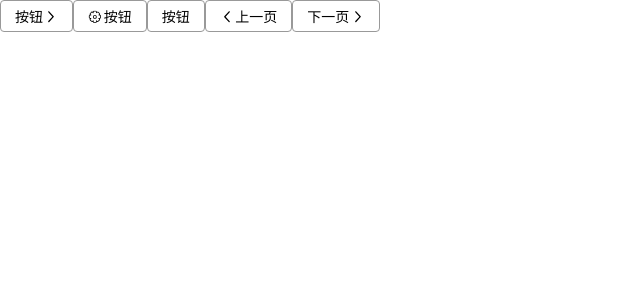
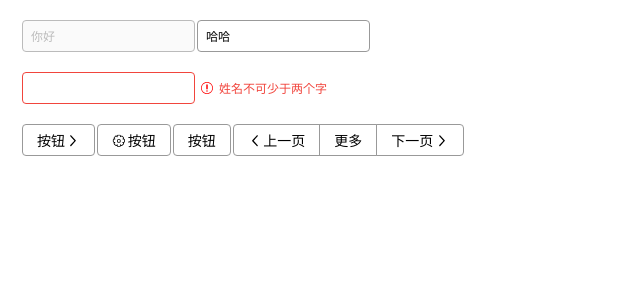
Before and after one commit to Varown/wheel, a Vue app: page / in a window 1280 px wide. Shown: the top 300 px of the page, without its empty margins (0-640 px from the left). Built offline with nearby package versions, Linux system fonts and the light colour scheme.

Commit message:
Input组件css基本完成 svg换颜色调整

```diff
--- a/src/App.vue
+++ b/src/App.vue
@@ -4,7 +4,7 @@
   </div>
 </template>
 
-<style lang="scss">
+<style lang="scss" >
 
   @import "assets/style/reset";
 
--- a/src/assets/style/reset.scss
+++ b/src/assets/style/reset.scss
@@ -25,3 +25,6 @@ button, input{
   --border-color: #999;
   --border-color-hover: #666;
 }
+.box{
+  margin: 20px;
+}
--- a/src/components/Button.vue
+++ b/src/components/Button.vue
@@ -5,7 +5,7 @@
     <Icon class="icon" v-if="icon&&!loading" :name="icon"/>
     <Icon class="loading icon" v-if="loading"  name="loading"/>
     <span class="content">
-      <slot></slot>
+      <slot/>
     </span>
 
   </button>
@@ -44,6 +44,8 @@
     border: 1px solid var(--border-color);
     background: var(--button-bg);
     vertical-align: middle;
+    margin-left: 2px;
+  ;
   &:hover {
      border-color: var(--border-color-hover);
    }
--- a/src/components/ButtonGroup.vue
+++ b/src/components/ButtonGroup.vue
@@ -3,7 +3,25 @@
     <slot></slot>
   </div>
 </template>
-<style lang="scss">
+
+
+<script lang="ts">
+  import Vue from 'vue';
+  import {Component} from 'vue-property-decorator';
+
+  @Component
+  export default class ButtonGroup extends Vue {
+    mounted () {
+      for (const node of this.$el.children) {
+        const name = node.nodeName.toLowerCase()
+        if (name !== 'button') {
+          console.warn(`ButtonGroup 的子元素应该全是 Button，但是你写的是 ${name}`)
+        }
+      }
+    }
+  }
+</script>
+<style lang="scss" scoped>
   .g-button-group {
     display: inline-flex;
     vertical-align: middle;
@@ -27,20 +45,3 @@
     }
   }
 </style>
-
-<script lang="ts">
-  import Vue from 'vue';
-  import {Component} from 'vue-property-decorator';
-
-  @Component
-  export default class ButtonGroup extends Vue {
-    mounted () {
-      for (const node of this.$el.children) {
-        const name = node.nodeName.toLowerCase()
-        if (name !== 'button') {
-          console.warn(`ButtonGroup 的子元素应该全是 Button，但是你写的是 ${name}`)
-        }
-      }
-    }
-  }
-</script>
--- a/src/components/Icons.vue
+++ b/src/components/Icons.vue
@@ -1,5 +1,5 @@
 <template>
-  <svg class="icon" @click="$emit('click',$event)">
+  <svg  class="icon" @click="$emit('click',$event)">
     <use :xlink:href="'#'+name"></use>
   </svg>
 </template>
@@ -11,7 +11,8 @@
 
   export default {
     props: ['name'],
-    name: 'Icon'
+    name: 'Icon',
+
   };
 </script>
 
--- /dev/null
+++ b/src/components/Input.vue
@@ -0,0 +1,59 @@
+<template>
+   <label class="wrapper" :class="{error}">
+     <input  type="text"
+             :value="value"
+             :disabled="disabled"
+             :readonly="readonly"
+     >
+     <template v-if="error" >
+       <Icon name="error"/>
+       <span class="errorMessage"> {{error}}</span>
+     </template>
+
+   </label>
+
+</template>
+
+
+<script lang="ts">
+  import Vue from 'vue';
+  import {Component, Prop} from 'vue-property-decorator';
+  import Icon from '@/components/Icons.vue';
+  @Component({
+    components: {Icon}
+  })
+  export default class Input extends Vue {
+    @Prop() value?: string;
+    @Prop() disabled?: boolean;
+    @Prop()  readonly?: boolean;
+    @Prop()  error?: string;
+
+  }
+</script>
+
+
+<style lang="scss" scoped>
+  $height: 32px;
+  $border-color: #999;
+  $border-color-hover: #666;
+  $border-radius: 4px;
+  $font-size: 12px;
+  $box-shadow-color: rgba(0, 0, 0, 0.5);
+  $red: #F1453D;
+  .wrapper { font-size: $font-size; display: inline-flex;
+    align-items: center;
+    margin-left: 2px;
+    > :not(:last-child) {margin-right: .5em; }
+    > input { height: 32px; border: 1px solid $border-color; border-radius: 4px; padding: 0 8px; font-size: inherit;
+      &:hover { border-color: $border-color-hover; }
+      &:focus { box-shadow: inset 0 1px 3px $box-shadow-color; outline: none; }
+      &[disabled], &[readonly] {border-color: #bbb;color: #bbb;cursor: not-allowed; }
+    }
+    &.error {
+      > input { border-color: $red; }
+      .icon{fill: red;}
+      .errorMessage { color: $red; }
+    }
+
+  }
+</style>
--- a/src/views/Home.vue
+++ b/src/views/Home.vue
@@ -1,22 +1,34 @@
 <template>
-  <div >
-    <Button icon="right"  icon-position="right">
+  <div id="app">
+    <div class="box">
+      <Input value="你好" :disabled="true"/>
+
+      <Input value="哈哈"/>
+    </div>
+
+    <div class="box">
+      <Input value="" error="姓名不可少于两个字"/>
+    </div>
+
+    <div class="box">
+      <Button icon="right" icon-position="right">
         按钮
       </Button>
       <Button icon="settings" @click="loading=!loading"
-            :loading="loading" >
+              :loading="loading">
         按钮
       </Button>
-    <Button >
+      <Button>
         按钮
       </Button>
+
+
       <ButtonGroup>
         <Button icon="left">上一页</Button>
-    </ButtonGroup>
-    <ButtonGroup>
+        <Button>更多</Button>
         <Button icon="right" icon-position="right">下一页</Button>
       </ButtonGroup>
-
+    </div>
   </div>
 </template>
 
@@ -27,11 +39,14 @@
   import Button from '@/components/Button.vue';
   import Icon from '@/components/Icons.vue';
   import ButtonGroup from '@/components/ButtonGroup.vue';
+  import Input from '@/components/Input.vue';
+
   @Component({
 
-    components: {ButtonGroup, Icon, Button}
+    components: {Input, ButtonGroup, Icon, Button}
   })
   export default class Home extends Vue {
-     loading=false
+    loading = false;
+
   }
 </script>
```
Also changed, not shown: src/assets/icons/error.svg (added), src/assets/icons/info.svg (added). Lines whose indentation alone changed are shown as unchanged.
